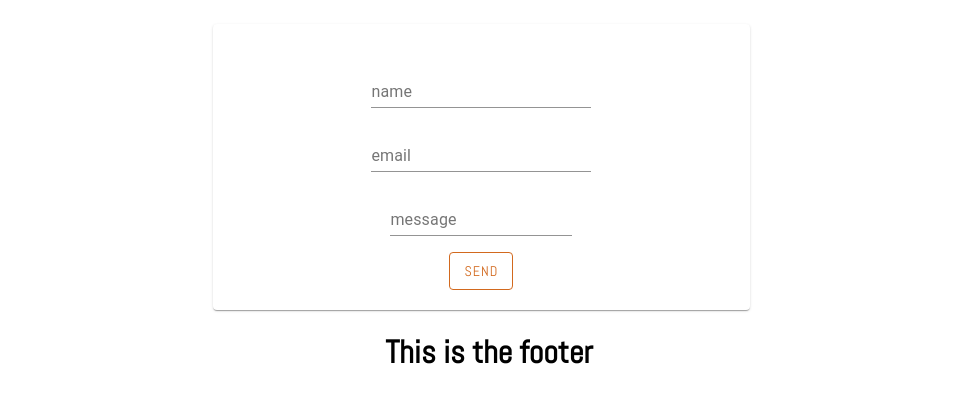
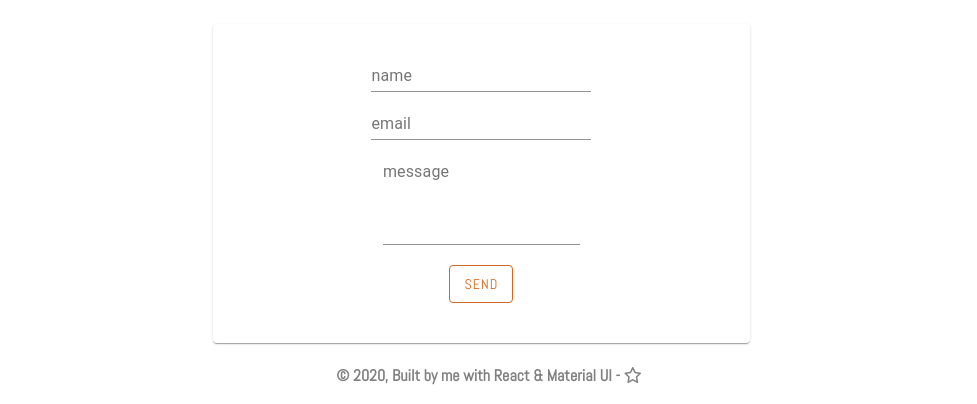
Before and after one commit to deboragaleano/portfolio-website-react, a React (Create React App) app: page / in a window 1280 px wide. Shown: the part 1688-2092 px from the top of the page, without its empty margins (151-1128 px from the left). Built offline with nearby package versions, Linux system fonts and the light colour scheme.

Commit message:
add contact and footer

```diff
--- a/src/components/Contact.js
+++ b/src/components/Contact.js
@@ -10,7 +10,9 @@ const useStyles = makeStyles({
     root: {
         width: '90%',
         padding: '20px',
-        display: 'block'
+    },
+    btn: {
+        margin: '20px'
     }
 })
 
@@ -22,20 +24,18 @@ export default function Contact() {
             <h2>CONTACT</h2>
             <Card className={classes.root}>
                 <form name="contact" method="POST" data-netlify="true">
-                    <p><TextField id="standard-basic" label="name" name="name" /></p>
-                    <p><TextField id="standard-basic" label="email" name="email" /></p>
-                    <p><TextField multiline id="standard-basic" label="message" name="message" /></p>
+                    <TextField id="standard-basic"
+                        label="name" name="name" /> <br />
+                    <TextField id="standard-basic"
+                        label="email" name="email" /> <br />
+                    <TextField multiline rows={4}
+                        id="standard-multiline-static"
+                        label="message" name="message" /> <br />
+                    <div className={classes.btn}>
                     <SendButton type="submit">Send</SendButton>
+                    </div>
                 </form>
             </Card>
         </Container>
     )
 }
-
-/*
-    todo
-    - erase nasty erros
-    - make sure netfly will take it
-    - do something with the footer
-
-*/
--- a/src/components/Footer.js
+++ b/src/components/Footer.js
@@ -1,9 +1,20 @@
 import React from 'react'
+import { makeStyles } from '@material-ui/core/styles';
 
+const useStyles = makeStyles({
+    footer: {
+        color: 'grey',
+    }
+})
 function Footer() {
+    const classes = useStyles();
+
     return (
         <div>
-            <h1>This is the footer</h1>
+            <footer>
+                <h4 className={classes.footer}>© 2020, Built by me with React & Material UI
+                 -  <i className="far fa-star"></i></h4>
+            </footer>
         </div>
     )
 }
```
Also changed, not shown: src/App.js (+0 -10 lines).
